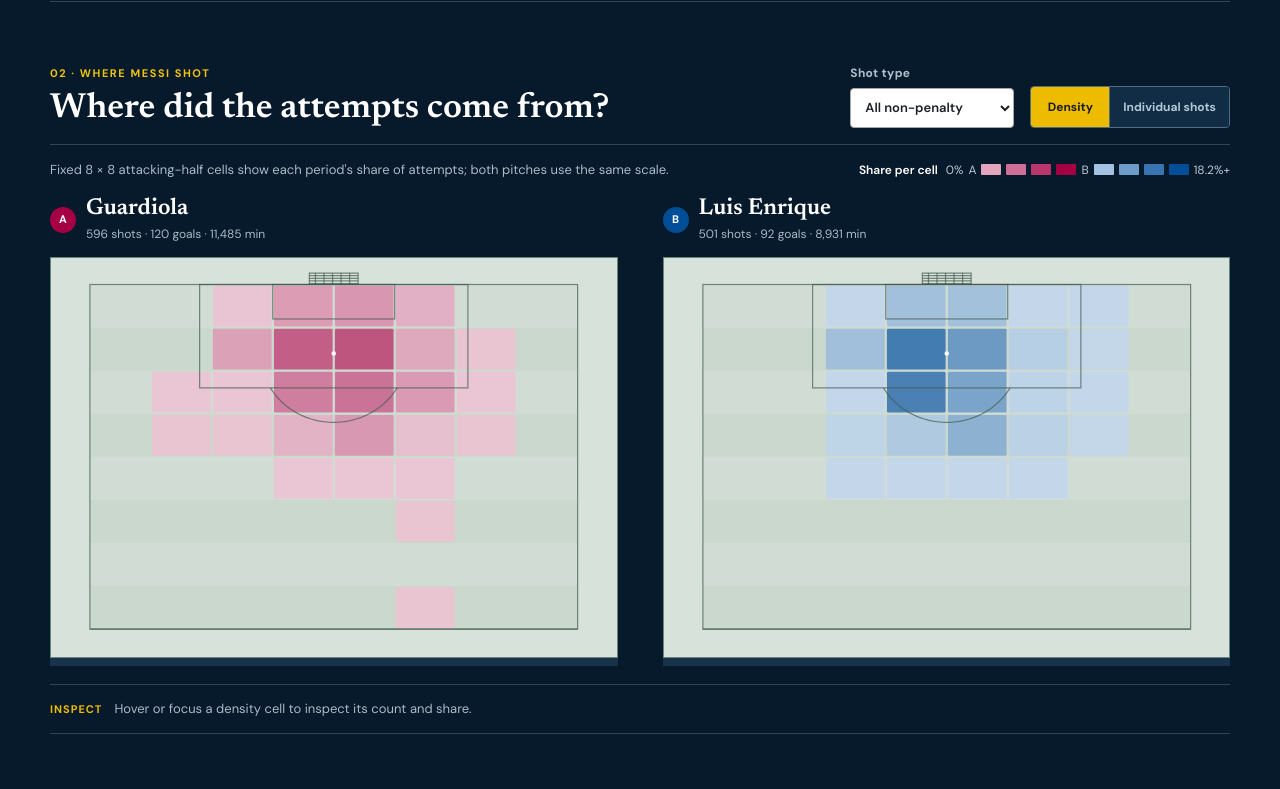
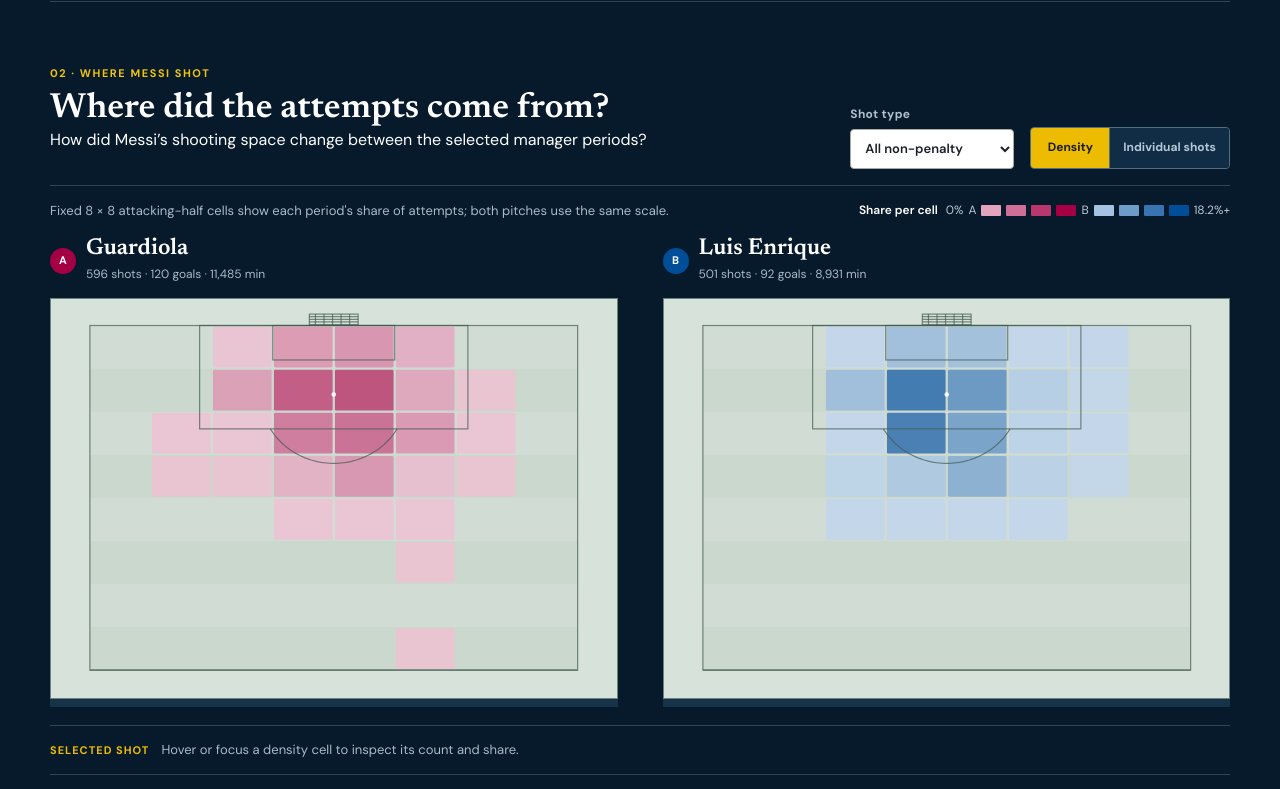
Before and after one commit to Owen-1234/messi-repositioned, a plain HTML site: page index.html in a window 1280 px wide. Shown: the part 4000-4789 px from the top of the page. Drawn offline with nearby package versions, Linux system fonts and the light colour scheme.

Commit message:
Refine shot map into focused smooth density analysis

```diff
--- a/index.html
+++ b/index.html
@@ -92,10 +92,11 @@
         <div class="manager-rail" id="manager-rail" aria-label="Manager periods in chronological order"></div>
         <div class="comparison-summary" aria-live="polite"><div class="compare-person compare-a"><span class="compare-tag">A</span><span><b id="compare-a-name">Guardiola</b><small id="compare-a-meta">2008–2012</small></span></div><span class="compare-arrow" aria-hidden="true">↔</span><div class="compare-person compare-b"><span class="compare-tag">B</span><span><b id="compare-b-name">Luis Enrique</b><small id="compare-b-meta">2014–2017</small></span></div><p id="comparison-note">Click a timeline period to replace B.</p><button id="swap-periods" type="button" aria-label="Swap comparison periods">Swap A / B</button></div>
 
-        <div class="section-top pitch-top"><div><span class="step">02 · WHERE MESSI SHOT</span><h2>Where did the attempts come from?</h2></div><div class="tools"><label class="filter-label">Shot type<select id="shot-type"><option value="nonpen">All non-penalty</option><option value="Open Play">Open play</option><option value="Free Kick">Direct free kick</option></select></label><div class="segmented" role="group" aria-label="Shot map display"><button type="button" data-mode="density" aria-pressed="true">Density</button><button type="button" data-mode="shots" aria-pressed="false">Individual shots</button></div></div></div>
-        <div class="map-key-row"><p class="chart-note" id="map-description">Each cell shows its share of the selected period's attempts. Both pitches use the same scale.</p><div class="density-legend" id="density-legend" aria-label="Density scale"></div></div>
+        <div class="section-top pitch-top"><div><span class="step">02 · WHERE MESSI SHOT</span><h2>Where did the attempts come from?</h2><p class="chart-deck">How did Messi’s shooting space change between the selected manager periods?</p></div><div class="tools"><label class="filter-label">Shot type<select id="shot-type"><option value="nonpen">All non-penalty</option><option value="Open Play">Open play</option><option value="Free Kick">Direct free kick</option></select></label><div class="segmented" role="group" aria-label="Shot map display"><button type="button" data-mode="density" aria-pressed="true">Density</button><button type="button" data-mode="shots" aria-pressed="false">Individual shots</button></div></div></div>
+        <div class="map-key-row"><p class="chart-note" id="map-description">Shared density scale across both periods.</p><div class="density-legend" id="density-legend" aria-label="Shared density scale"></div></div>
         <div class="pitch-grid"><figure class="pitch-panel pitch-panel-a"><figcaption><span class="pitch-letter a">A</span><span><strong id="pitch-a-title">Loading</strong><small id="pitch-a-meta"></small></span></figcaption><div class="pitch-host" id="pitch-a"></div></figure><figure class="pitch-panel pitch-panel-b"><figcaption><span class="pitch-letter b">B</span><span><strong id="pitch-b-title">Loading</strong><small id="pitch-b-meta"></small></span></figcaption><div class="pitch-host" id="pitch-b"></div></figure></div>
-        <div class="event-detail" id="event-detail" aria-live="polite"><span class="detail-kicker">INSPECT</span><span id="event-detail-text">Hover or focus a density cell. In shot mode, select an attempt to pin its match details.</span></div>
+        <p class="map-insight" id="map-insight" aria-live="polite"></p>
+        <div class="event-detail" id="event-detail" aria-live="polite" hidden><span class="detail-kicker">SELECTED SHOT</span><span id="event-detail-text"></span></div>
 
         <div class="section-top metrics-top"><div><span class="step">03 · NORMALISE THE QUESTION</span><h2 id="metric-title">Compare frequency and chance quality</h2></div><label class="filter-label">Measure<select id="metric"><option value="shots90">Shots / 90</option><option value="npxg90">NPxG / 90</option><option value="xgshot">NPxG / shot</option></select></label></div>
         <div class="metric-intro"><p class="chart-note" id="metric-description">Non-penalty shots per 90 regulation minutes on the pitch.</p><p class="metric-insight" id="metric-insight" aria-live="polite"></p></div>
```
